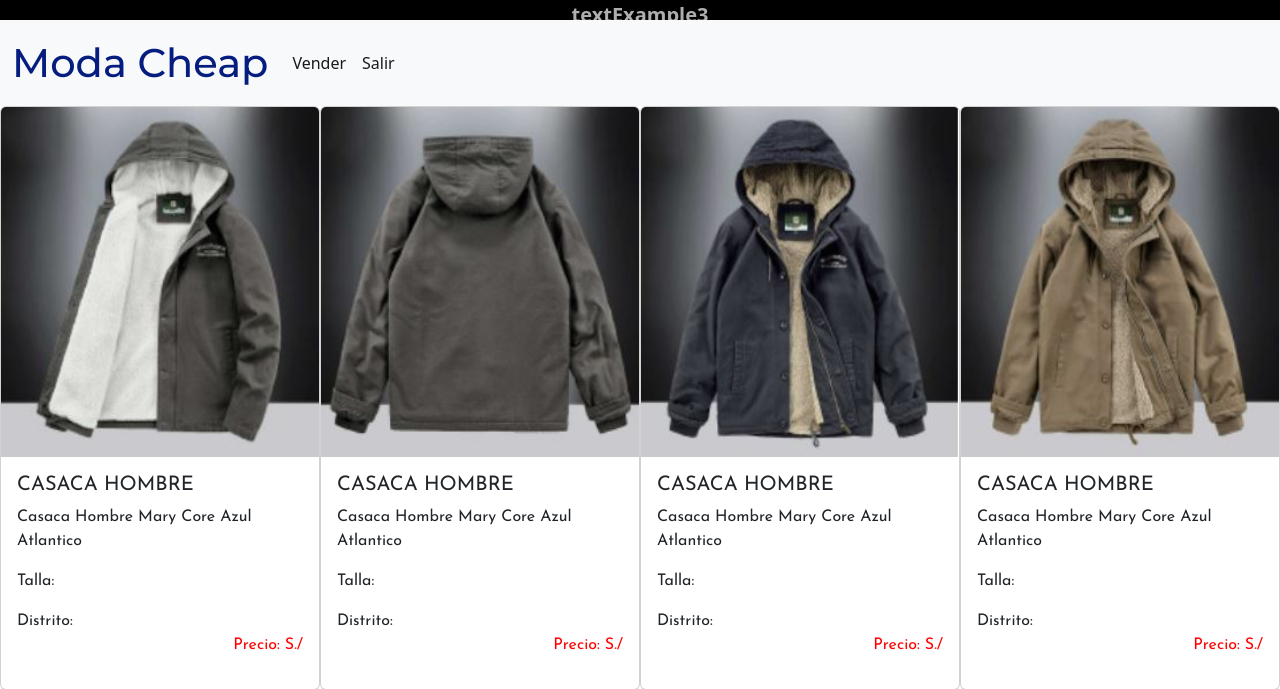
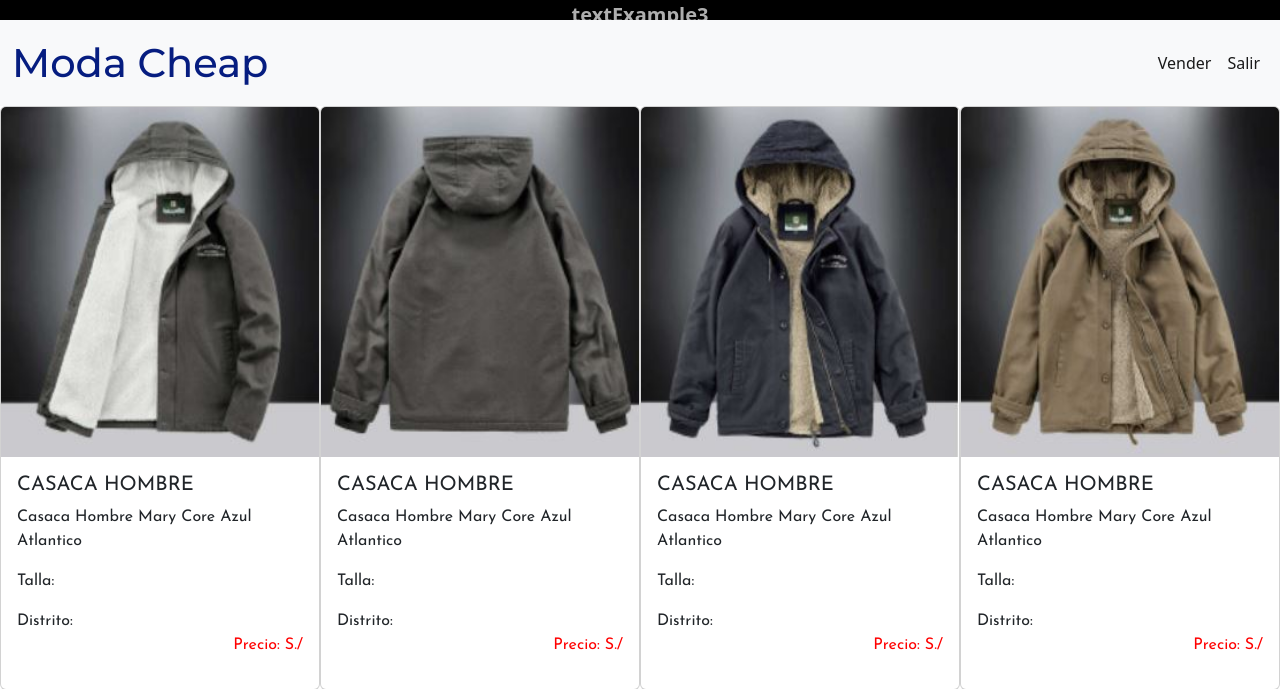
Before and after one commit to jjordanoc/modacheap, a Flask app: page / in a window 1280 px wide. Shown: the top 689 px of the page. Run offline with Flask 2, Linux system fonts and the light colour scheme; the visitor is signed in with stand-in values (Sample User, id 1); data that the repository does not hold is empty.

Commit message:
centrado

```diff
--- a/templates/layout.html
+++ b/templates/layout.html
@@ -34,7 +34,7 @@
               <button class="navbar-toggler" type="button" data-bs-toggle="collapse" data-bs-target="#navbarNav" aria-controls="navbarNav" aria-expanded="false" aria-label="Toggle navigation">
                 <span class="navbar-toggler-icon"></span>
               </button>
-              <div class="collapse navbar-collapse" id="navbarNav">
+              <div class="collapse navbar-collapse d-flex justify-content-end"  id="navbarNav">
                 <ul class="navbar-nav">
                   <li class="nav-item">
                     <a class="nav-link active" aria-current="page" href="{{url_for('producto_crear')}}">Vender</a>
```
Also changed, not shown: static/styles/main.css (line endings or trailing spaces).
